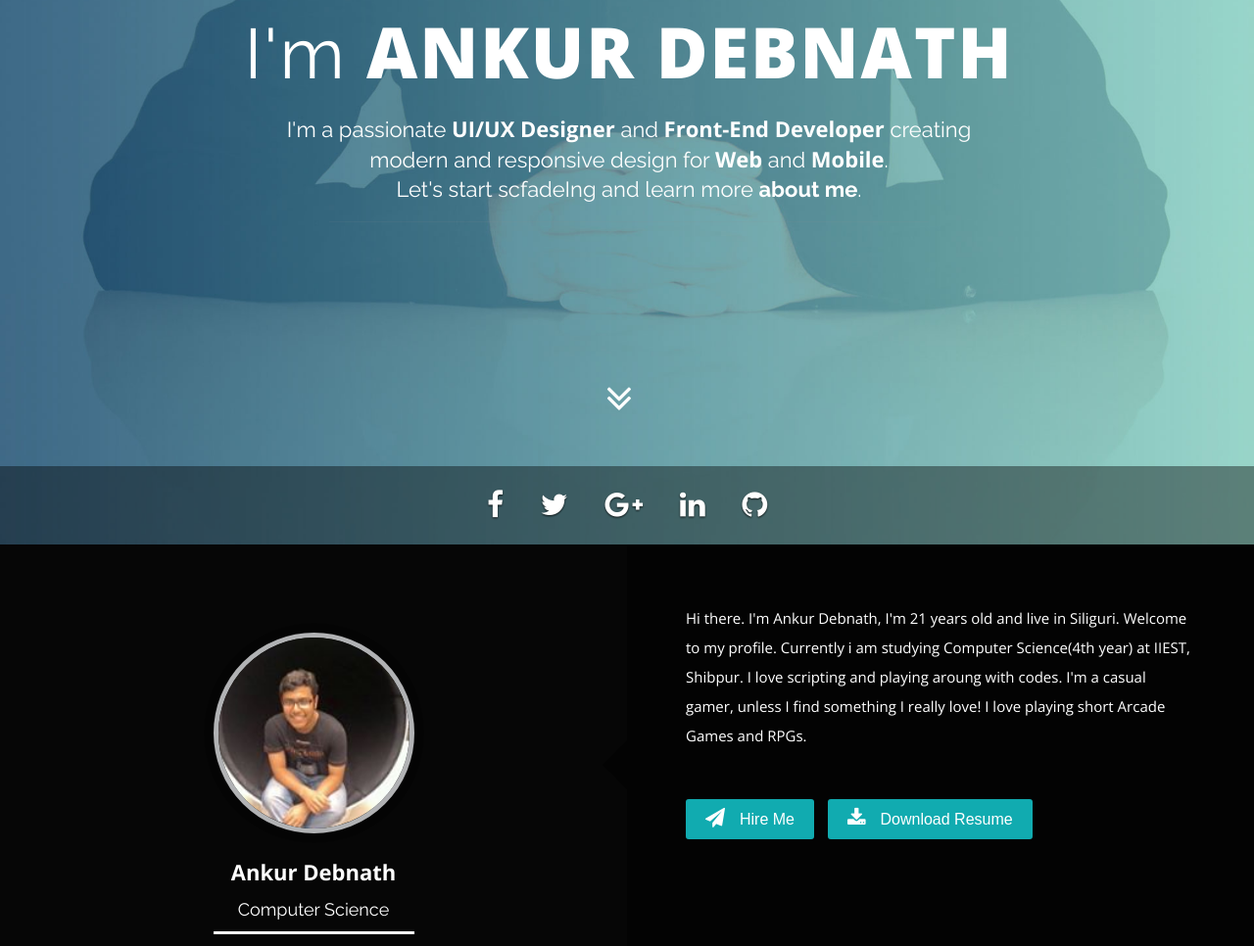
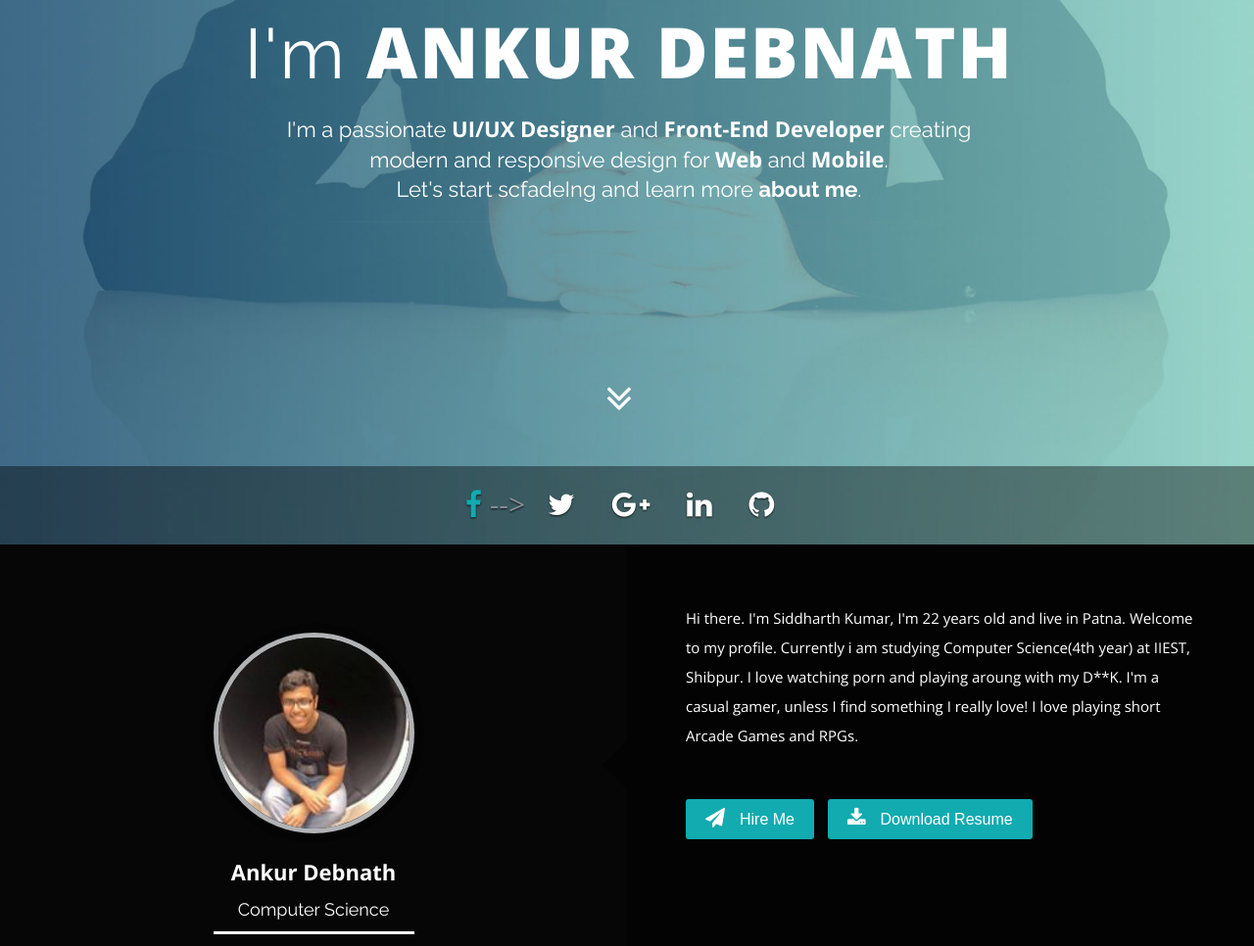
Before and after one commit to kumarsiddharth/ankurdebnath.github.io, a plain HTML site: page index.html in a window 1280 px wide. Shown: the part 244-1210 px from the top of the page at 98% size. Drawn offline with nearby package versions, Linux system fonts and the light colour scheme; some packages are replaced by stand-ins of ours; files whose address does not match are found by name.

Commit message:
Update index.html

```diff
--- a/index.html
+++ b/index.html
@@ -8,7 +8,7 @@
    <!--- Basic Page Needs
    ================================================== -->
    <meta charset="utf-8">
-	<title>Ankur Debnath | Profile</title>
+	<title>Siddharth Kumar | Profile</title>
 	<meta name="description" content="">
 	<meta name="author" content="">
 
@@ -82,7 +82,7 @@
    <div id="social">
       <div class="row social-container">
             <ul class="social">
-               <li><a href="https://www.facebook.com/ankurdebnath1994" target="_blank"><i class="fa fa-facebook"></i></a></li>
+             <?--  <li><a href="https://www.facebook.com/ankurdebnath1994" target="_blank"><i class="fa fa-facebook"></i></a></li> -->
                <li><a href="https://twitter.com/debnath_ankur" target="_blank"><i class="fa fa-twitter"></i></a></li>
                <li><a href="https://plus.google.com/u/0/105651215513070358176/" target="_blank"><i class="fa fa-google-plus"></i></a></li>
                <li><a href="https://in.linkedin.com/pub/ankur-debnath/ab/b16/67" target="_blank"><i class="fa fa-linkedin"></i></a></li>
@@ -115,7 +115,7 @@
          <div class="six columns main-col wow fadeIn">
           <div class="arrow-left"></div>
 
-            <p>Hi there. I'm Ankur Debnath, I'm 21 years old and live in Siliguri. Welcome to my profile. Currently i am studying Computer Science(4th year) at IIEST, Shibpur. I love scripting and playing aroung with codes. I'm a casual gamer, unless I find something I really love! I love playing short Arcade Games and RPGs.
+            <p>Hi there. I'm Siddharth Kumar, I'm 22 years old and live in Patna. Welcome to my profile. Currently i am studying Computer Science(4th year) at IIEST, Shibpur. I love watching porn and playing aroung with my D**K. I'm a casual gamer, unless I find something I really love! I love playing short Arcade Games and RPGs.
             </p>
 
           <div class="row">
```
